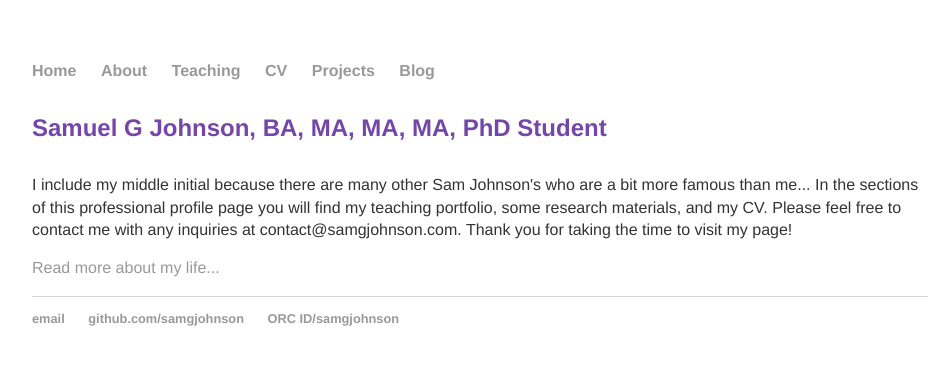
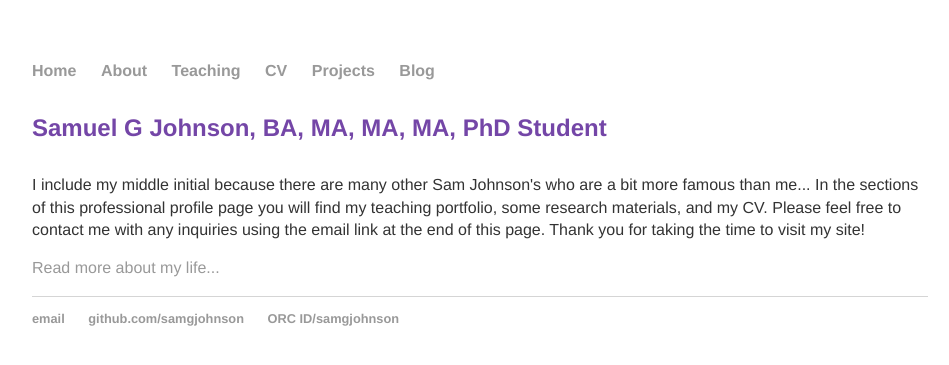
Before and after one commit to samgjohnson/samgjohnson.github.io, a Jekyll site: the page built from index.html, in a window 1280 px wide. Shown: the top 365 px of the page, without its empty margins (160-1109 px from the left). Built offline with Jekyll 4.4.1, drawn with Linux system fonts in a browser that asks for light colours.

Commit message:
Update index.html

```diff
--- a/index.html
+++ b/index.html
@@ -5,6 +5,6 @@ title: "Sam Johnson Portfolio"
 <div class="blurb">
 	    <h4>Samuel G Johnson, BA, MA, MA, MA, PhD Student</h4>
     			<body><p>I include my middle initial because there are many other Sam Johnson's who are a bit more famous than me... In the sections of this professional profile page you will find my teaching portfolio, some research materials, and my CV.
-    					Please feel free to contact me with any inquiries at contact@samgjohnson.com. Thank you for taking the time to visit my page!</p></body>
+    					Please feel free to contact me with any inquiries using the email link at the end of this page. Thank you for taking the time to visit my site!</p></body>
         <p><a href="/about">Read more about my life...</a></p>
 </div><!-- /.blurb -->
```
